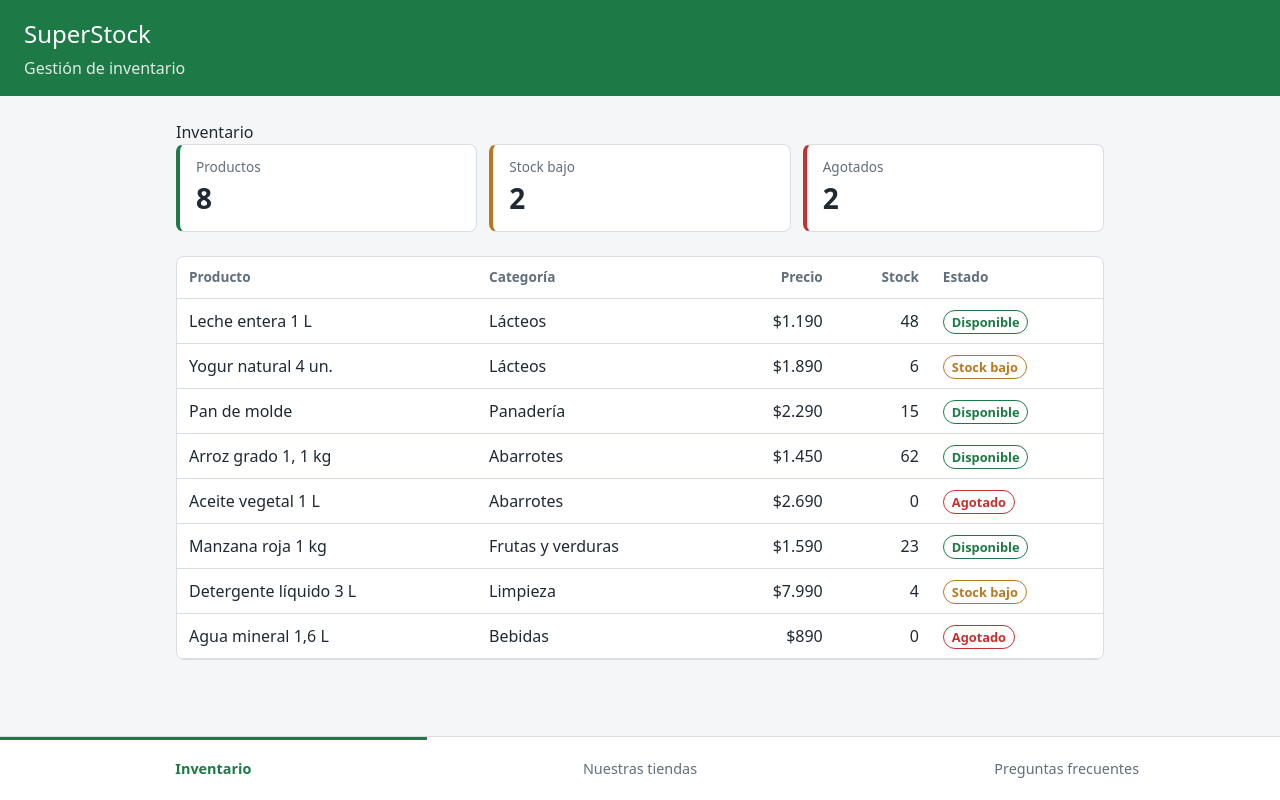
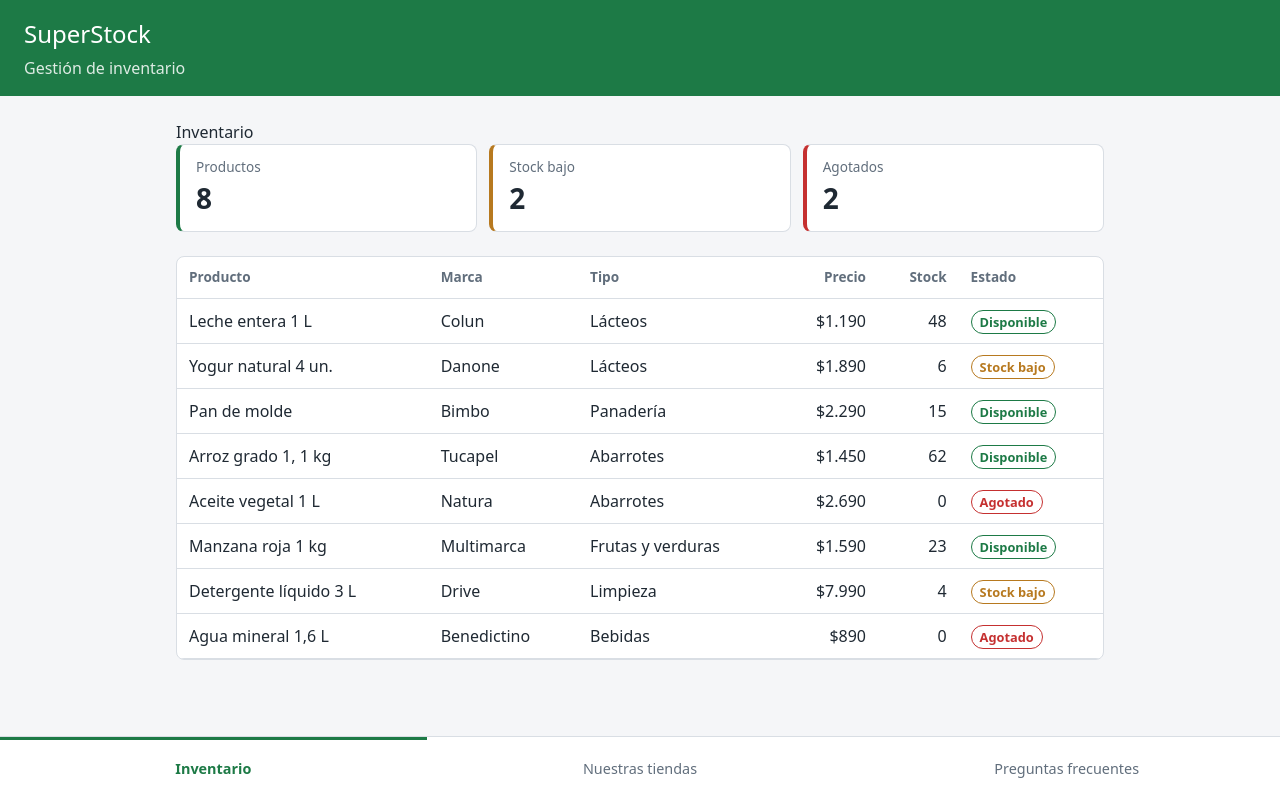
Before and after one commit to dcruz-00/supermercado-diego-cruz-PFY2202, a React (Vite) app: page / in a window 1280 px wide. Built offline with nearby package versions, Linux system fonts and the light colour scheme.

Commit message:
agregar marca y renombrar categoría a tipo en el modelo de producto

```diff
--- a/src/components/FilaProducto.jsx
+++ b/src/components/FilaProducto.jsx
@@ -6,7 +6,8 @@
   return (
     <tr>
       <td>{producto.nombre}</td>
-      <td>{producto.categoria}</td>
+      <td>{producto.marca}</td>
+      <td>{producto.tipo}</td>
       <td className="numero">{formatearPrecio(producto.precio)}</td>
       <td className="numero">{producto.stock}</td>
       <td>
--- a/src/data/productos.js
+++ b/src/data/productos.js
@@ -1,12 +1,13 @@
 const productos = [
-  { id: 1, nombre: 'Leche entera 1 L', categoria: 'Lácteos', precio: 1190, stock: 48 },
-  { id: 2, nombre: 'Yogur natural 4 un.', categoria: 'Lácteos', precio: 1890, stock: 6 },
-  { id: 3, nombre: 'Pan de molde', categoria: 'Panadería', precio: 2290, stock: 15 },
-  { id: 4, nombre: 'Arroz grado 1, 1 kg', categoria: 'Abarrotes', precio: 1450, stock: 62 },
-  { id: 5, nombre: 'Aceite vegetal 1 L', categoria: 'Abarrotes', precio: 2690, stock: 0 },
-  { id: 6, nombre: 'Manzana roja 1 kg', categoria: 'Frutas y verduras', precio: 1590, stock: 23 },
-  { id: 7, nombre: 'Detergente líquido 3 L', categoria: 'Limpieza', precio: 7990, stock: 4 },
-  { id: 8, nombre: 'Agua mineral 1,6 L', categoria: 'Bebidas', precio: 890, stock: 0 },
+  { id: 1, nombre: 'Leche entera 1 L', marca: 'Colun', tipo: 'Lácteos', precio: 1190, stock: 48 },
+  { id: 2, nombre: 'Yogur natural 4 un.', marca: 'Danone', tipo: 'Lácteos', precio: 1890, stock: 6 },
+  { id: 3, nombre: 'Pan de molde', marca: 'Bimbo', tipo: 'Panadería', precio: 2290, stock: 15 },
+  { id: 4, nombre: 'Arroz grado 1, 1 kg', marca: 'Tucapel', tipo: 'Abarrotes', precio: 1450, stock: 62 },
+  { id: 5, nombre: 'Aceite vegetal 1 L', marca: 'Natura', tipo: 'Abarrotes', precio: 2690, stock: 0 },
+  { id: 6, nombre: 'Manzana roja 1 kg', marca: 'Multimarca', tipo: 'Frutas y verduras', precio: 1590, stock: 23 },
+  { id: 7, nombre: 'Detergente líquido 3 L', marca: 'Drive', tipo: 'Limpieza', precio: 7990, stock: 4 },
+  { id: 8, nombre: 'Agua mineral 1,6 L', marca: 'Benedictino', tipo: 'Bebidas', precio: 890, stock: 0 },
 ]
 
+export const TIPOS = ['Lácteos', 'Panadería', 'Abarrotes', 'Frutas y verduras', 'Limpieza', 'Bebidas']
 export default productos
--- a/src/pages/Inicio.jsx
+++ b/src/pages/Inicio.jsx
@@ -22,7 +22,8 @@
           <thead>
             <tr>
               <th>Producto</th>
-              <th>Categoría</th>
+              <th>Marca</th>
+              <th>Tipo</th>
               <th className="numero">Precio</th>
               <th className="numero">Stock</th>
               <th>Estado</th>
```
